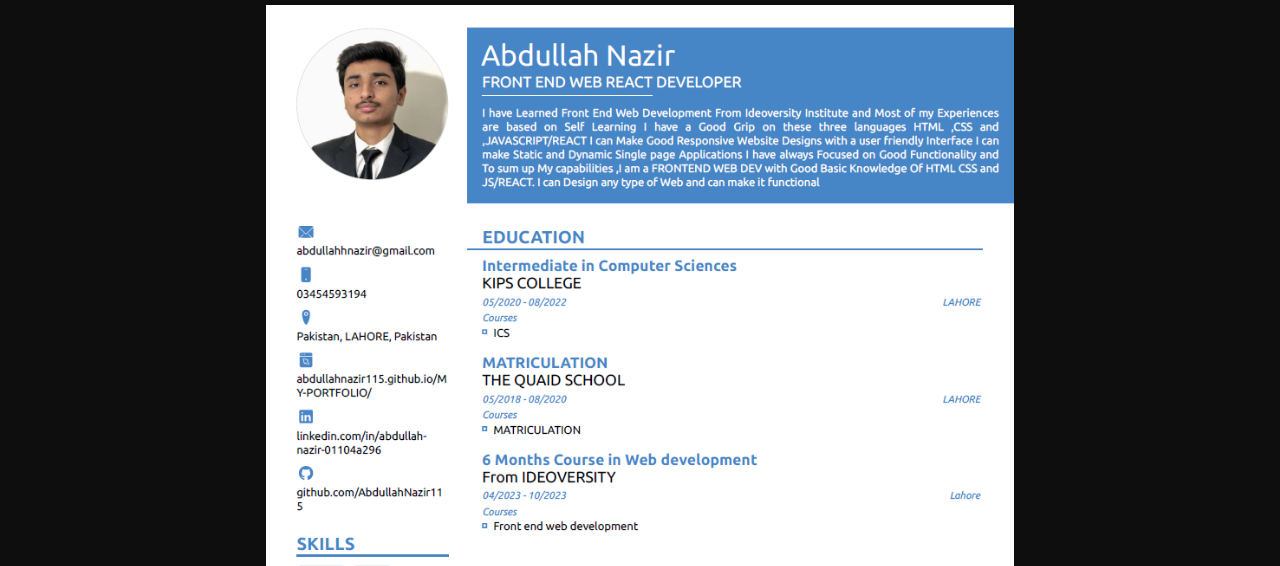
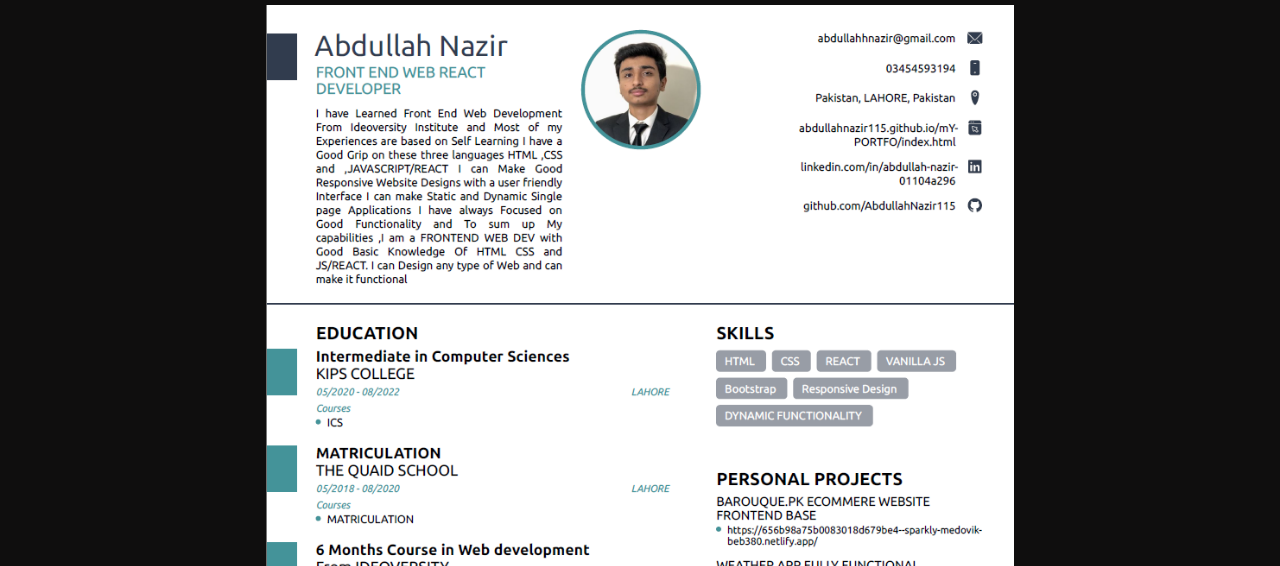
Before and after one commit to AbdullahNazir115/mY-PORTFO, a plain HTML site: page My Cv.html in a window 1280 px wide. Shown: the part 234-800 px from the top of the page. Drawn offline with nearby package versions, Linux system fonts and the light colour scheme.

Commit message:
Update My Cv.html

```diff
--- a/My Cv.html
+++ b/My Cv.html
@@ -726,7 +726,7 @@ margin: 10px 0;
 </div>
 
 <div class="cv">
-    <img src="Screenshot (382).png" alt="">
+    <img src="Screenshot (439).png" alt="">
 </div>
 
 
```
